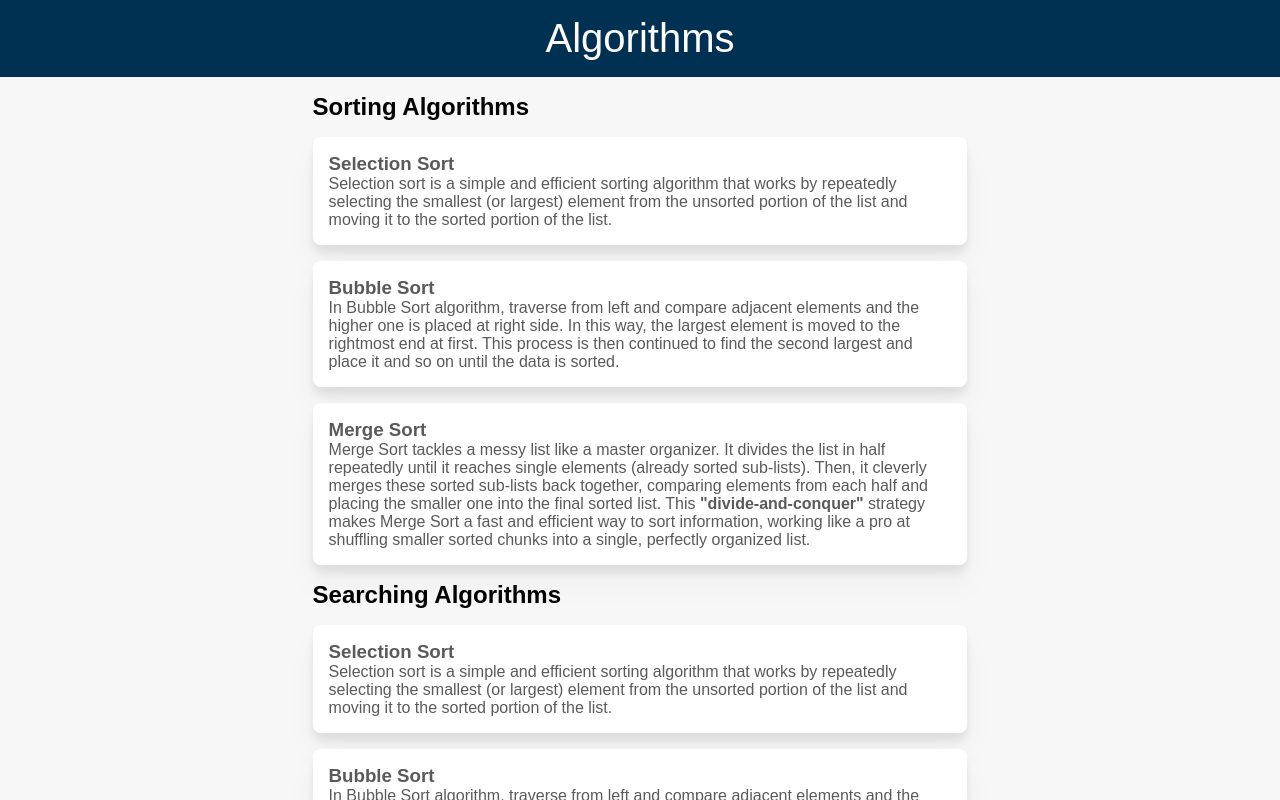
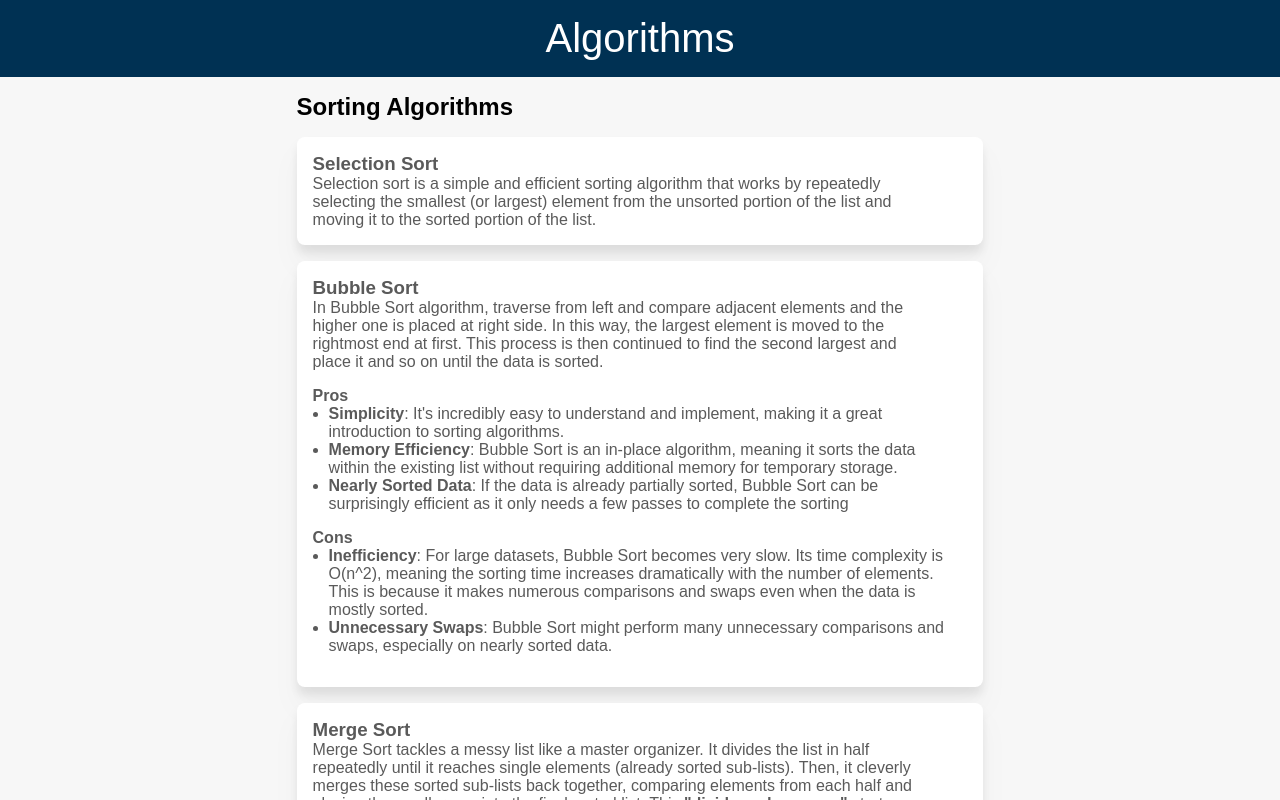
Before and after one commit to Pathum312/algorithms, a SvelteKit app: page / in a window 1280 px wide. Shown: the top 800 px of the page. Built offline with nearby package versions, Linux system fonts and the light colour scheme; a web font is replaced by a local one.

Commit message:
Added the List components

```diff
--- /dev/null
+++ b/src/lib/components/ui/List/ListItem/component.svelte
@@ -0,0 +1,9 @@
+<li>
+	<slot />
+</li>
+
+<style>
+	li {
+		max-width: 70ch;
+	}
+</style>
--- /dev/null
+++ b/src/lib/components/ui/List/component.svelte
@@ -0,0 +1,20 @@
+<script lang="ts">
+	export let name = '';
+</script>
+
+<div class="list">
+	<h4>{name}</h4>
+	<ul>
+		<slot />
+	</ul>
+</div>
+
+<style>
+    .list {
+        margin: 1rem 0;
+    }
+
+	ul {
+		padding: 0 1rem;
+	}
+</style>
--- a/src/lib/components/ui/index.ts
+++ b/src/lib/components/ui/index.ts
@@ -7,3 +7,6 @@ export { default as Section } from './Section/component.svelte';
 export { default as Card } from './Card/component.svelte';
 export { default as CardTitle } from './Card/CardTitle/component.svelte';
 export { default as CardDescription } from './Card/CardDescription/component.svelte';
+// List Components
+export { default as List } from './List/component.svelte';
+export { default as ListItem } from './List/ListItem/component.svelte';
--- a/src/routes/+page.svelte
+++ b/src/routes/+page.svelte
@@ -1,10 +1,12 @@
 <script lang="ts">
 	import {
+		List,
 		Card,
 		Header,
 		Footer,
 		Content,
 		Section,
+		ListItem,
 		CardTitle,
 		CardDescription,
 	} from '$lib/components/ui';
@@ -30,6 +32,32 @@
 				at first. This process is then continued to find the second largest and place it and so on
 				until the data is sorted.
 			</CardDescription>
+			<List name="Pros">
+				<ListItem>
+					<b>Simplicity</b>: It's incredibly easy to understand and implement, making it a great
+					introduction to sorting algorithms.
+				</ListItem>
+				<ListItem>
+					<b>Memory Efficiency</b>: Bubble Sort is an in-place algorithm, meaning it sorts the data
+					within the existing list without requiring additional memory for temporary storage.
+				</ListItem>
+				<ListItem>
+					<b>Nearly Sorted Data</b>: If the data is already partially sorted, Bubble Sort can be
+					surprisingly efficient as it only needs a few passes to complete the sorting
+				</ListItem>
+			</List>
+			<List name="Cons">
+				<ListItem>
+					<b>Inefficiency</b>: For large datasets, Bubble Sort becomes very slow. Its time
+					complexity is O(n^2), meaning the sorting time increases dramatically with the number of
+					elements. This is because it makes numerous comparisons and swaps even when the data is
+					mostly sorted.
+				</ListItem>
+				<ListItem>
+					<b>Unnecessary Swaps</b>: Bubble Sort might perform many unnecessary comparisons and
+					swaps, especially on nearly sorted data.
+				</ListItem>
+			</List>
 		</Card>
 		<Card>
 			<CardTitle>Merge Sort</CardTitle>
```
